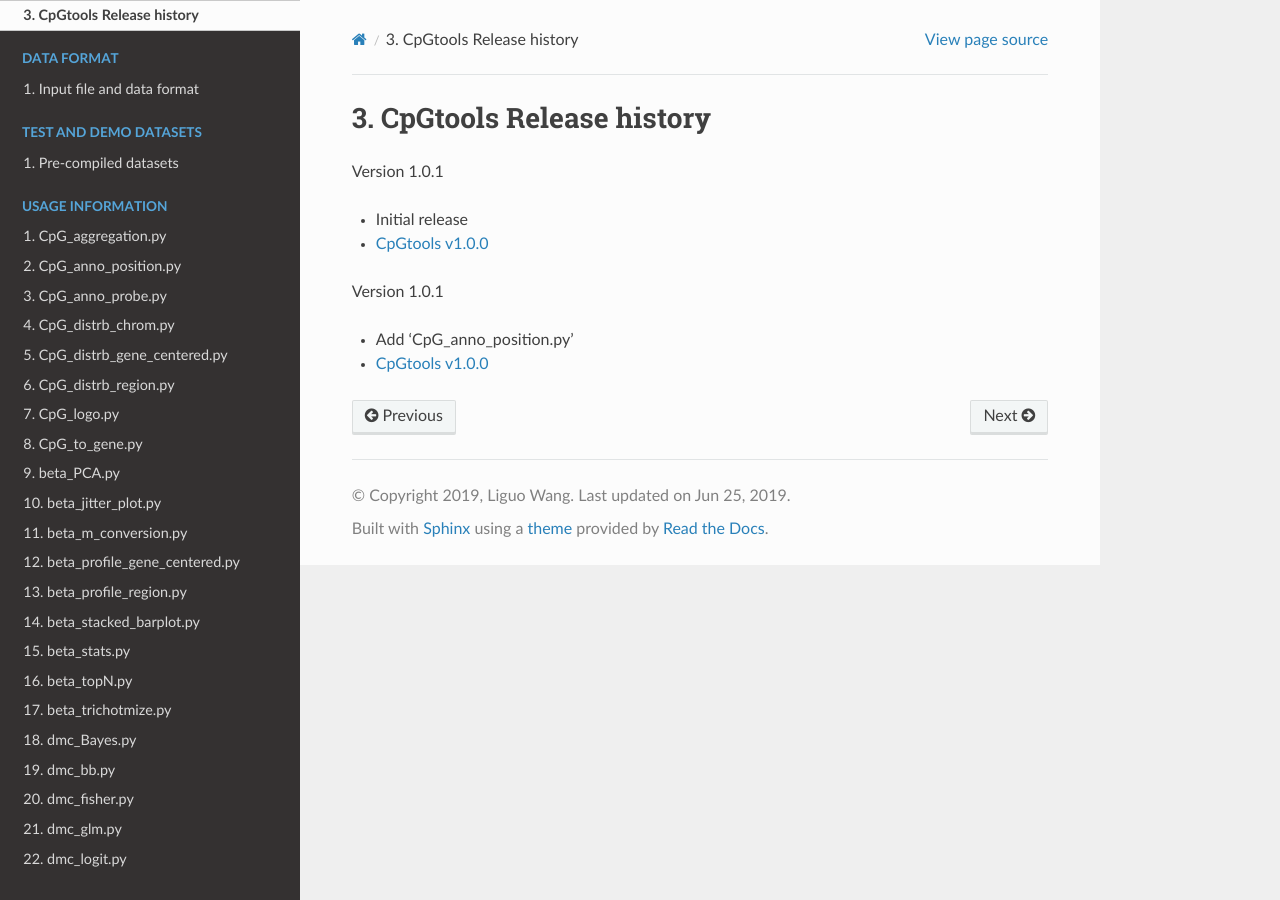
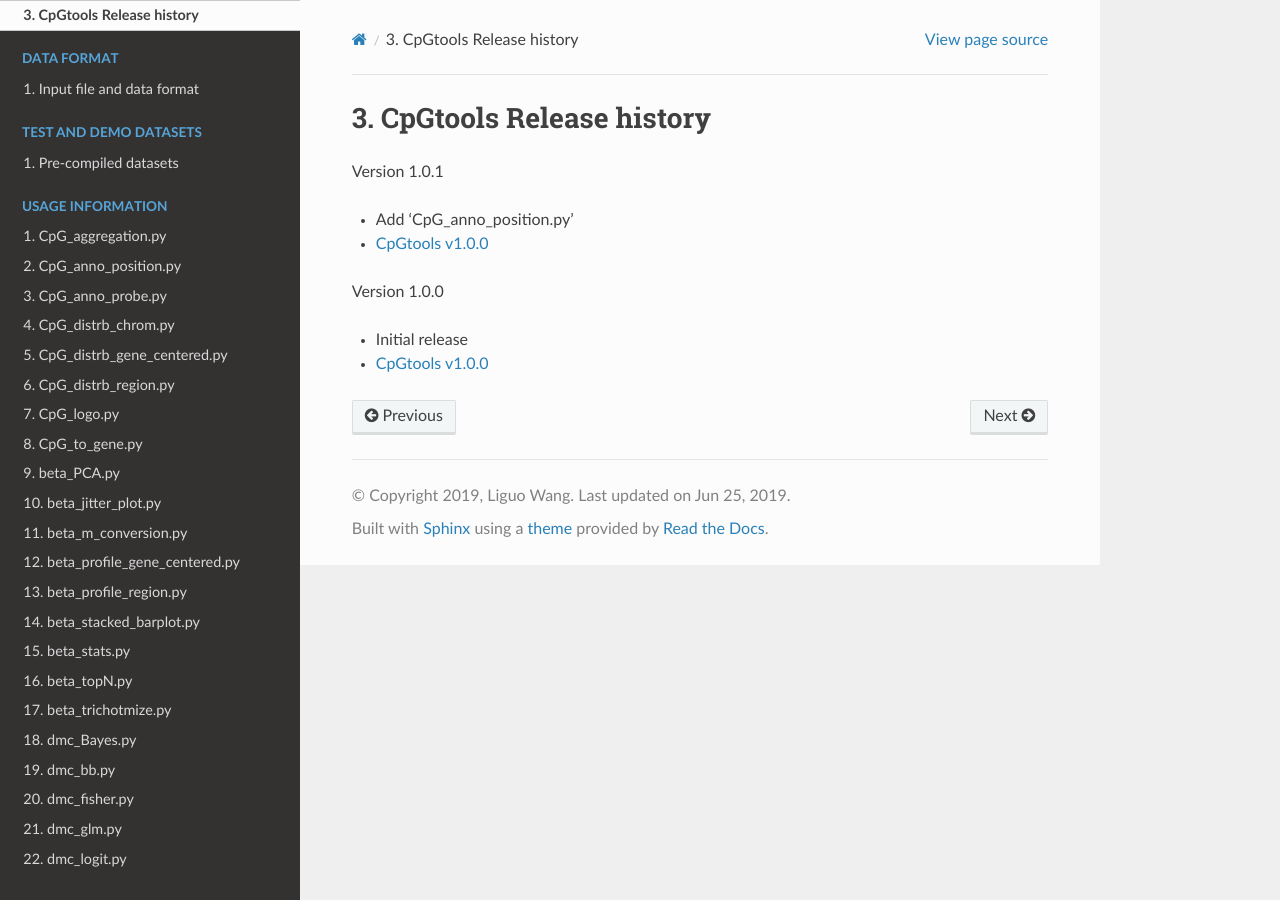
Before and after one commit to liguowang/cpgtools, a Sphinx documentation site: the page built from docs/source/change_log.rst, in a window 1280 px wide. Built offline with Sphinx 7.4.7 and the Read the Docs theme 2.0.0, drawn with Linux system fonts in a browser that asks for light colours.

Commit message:
Update change_log.rst

```diff
--- a/docs/source/change_log.rst
+++ b/docs/source/change_log.rst
@@ -1,13 +1,12 @@
 CpGtools Release history
 =========================
-
-
-Version 1.0.1
-
-- Initial release
--  `CpGtools v1.0.0 <https://sourceforge.net/projects/cpgtools/files/cpgtools-1.0.0.tar.gz/download>`_
 
 Version 1.0.1
 
 - Add 'CpG_anno_position.py'
 - `CpGtools v1.0.0 <https://sourceforge.net/projects/cpgtools/files/cpgtools-1.0.1.tar.gz/download>`_
+
+Version 1.0.0
+
+- Initial release
+-  `CpGtools v1.0.0 <https://sourceforge.net/projects/cpgtools/files/cpgtools-1.0.0.tar.gz/download>`_
```
